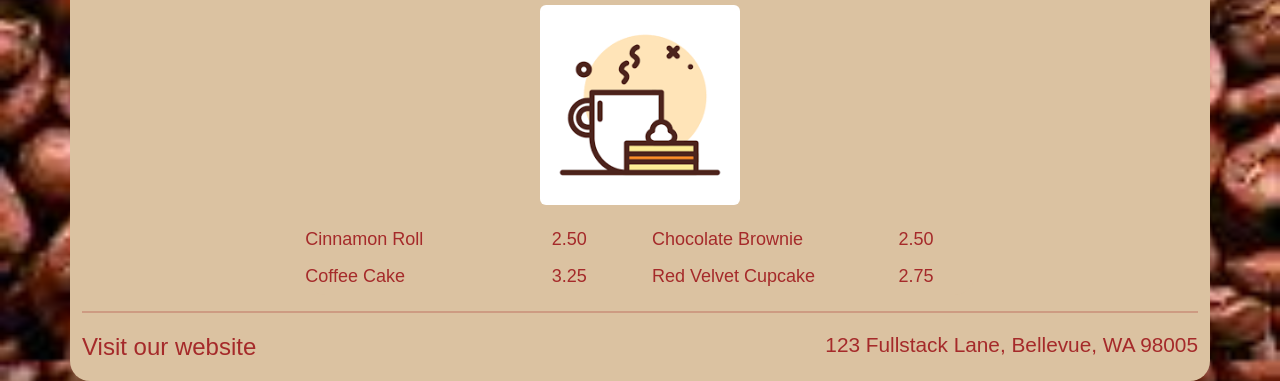
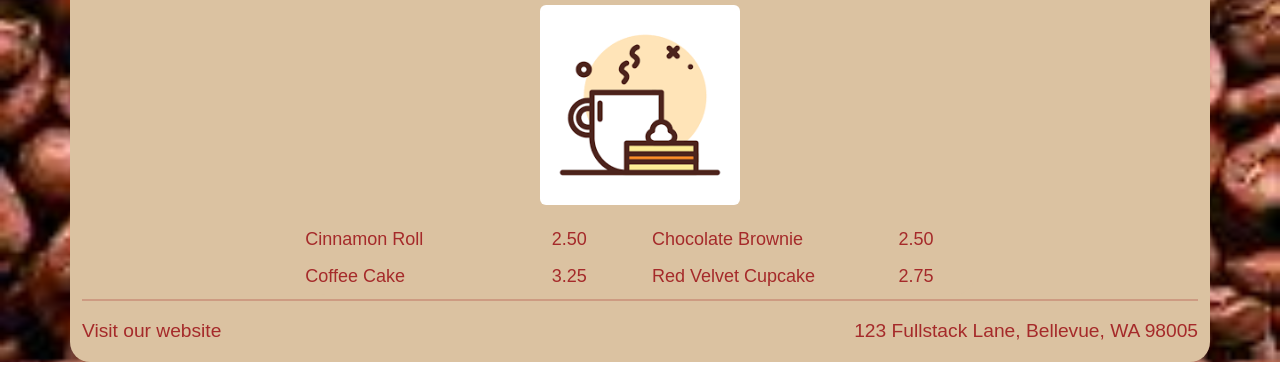
Before and after one commit to cazaresmr/nucamp-cafe, a plain HTML site: page index.html in a window 1280 px wide. Shown: the part 598-979 px from the top of the page. Drawn offline with nearby package versions, Linux system fonts and the light colour scheme.

Commit message:
Update styles.css and index.html

```diff
--- a/index.html
+++ b/index.html
@@ -119,13 +119,13 @@
       </div>
     </main>
 
-    <hr class="my-3">
+    <hr class="mt-1">
 
     <footer class="text-center d-flex justify-content-between align-items-start">
       <p>
-        <a href="https://www.nucamp.co/" target="_blank" class="text-lg text-decoration-none">Visit our website</a>
+        <a href="https://www.nucamp.co/" target="_blank" class="text-decoration-none">Visit our website</a>
       </p>
-      <p class="mb-2 address text-lg">123 Fullstack Lane, Bellevue, WA 98005</p>
+      <p class="mb-2 address">123 Fullstack Lane, Bellevue, WA 98005</p>
     </footer>
   </div>
 
--- a/styles.css
+++ b/styles.css
@@ -13,23 +13,16 @@
     }
 
     h1 {
-      /* font-size: 48px; */
       font-family: Georgia, 'Times New Roman', Times, serif;
     }
 
     .coffee {
-      /* margin-top: rem; */
-      /* font-size: 36px; */
       font-family: Georgia, 'Times New Roman', Times, serif;
     }
 
     .established {
       font-style: italic;
       font-size: 18px;
-    }
-
-    main {
-      /* margin-top: -80px; */
     }
 
     .menu {
@@ -62,7 +55,7 @@
     }
 
     .address {
-      font-size: 1.3rem;
+      font-size: 1.2rem;
     }
 
     .sweets {
@@ -72,12 +65,12 @@
     footer p a {
       color: brown;
       text-decoration: none;
-      font-size: 1.5rem;
+      font-size: 1.2rem;
     }
 
     footer p a:hover {
       text-decoration: underline;
-      font-size: 1.6rem;
+      font-size: 1.4rem;
       transition: ease-in-out 0.3s;
       color: #b2640b;
     }
```
